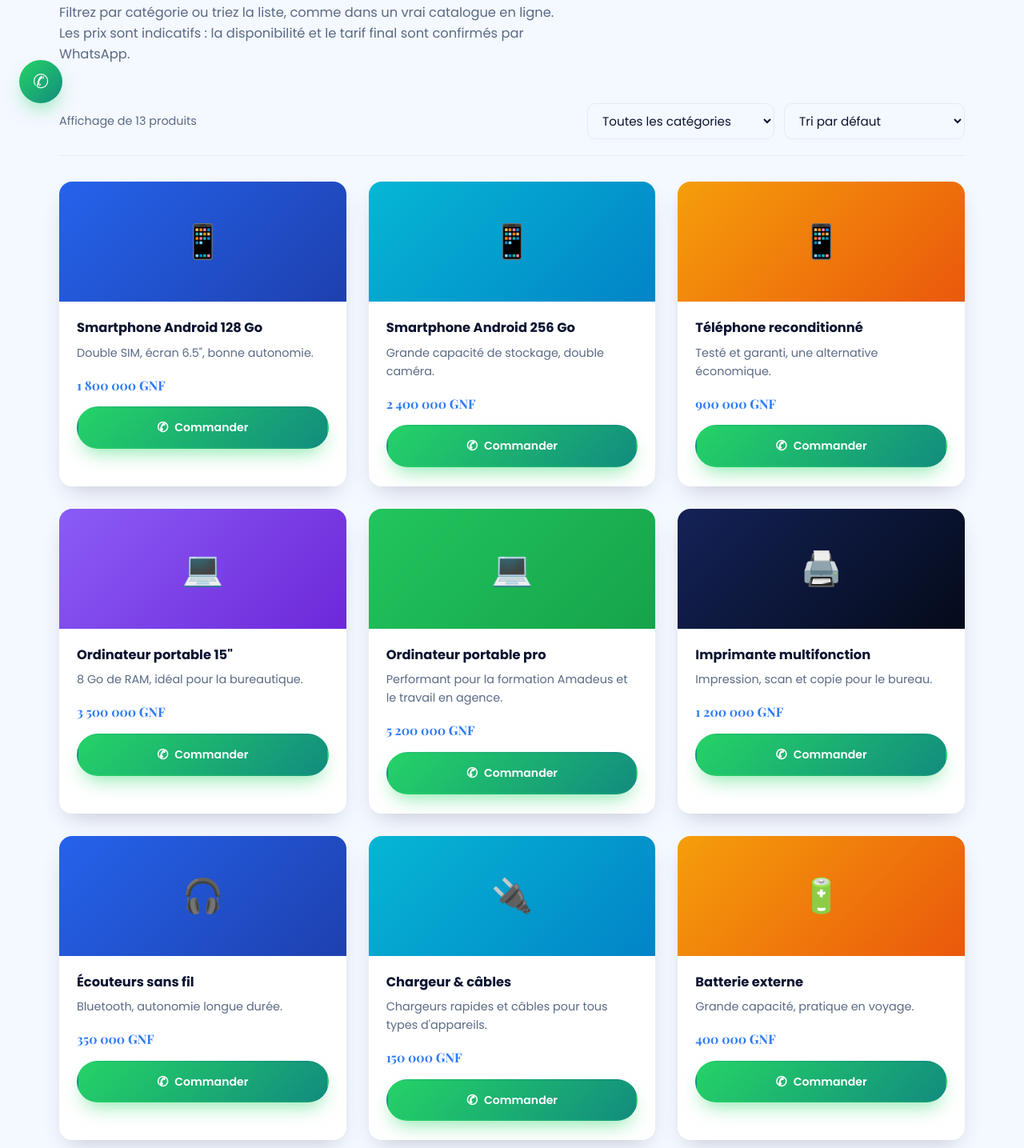
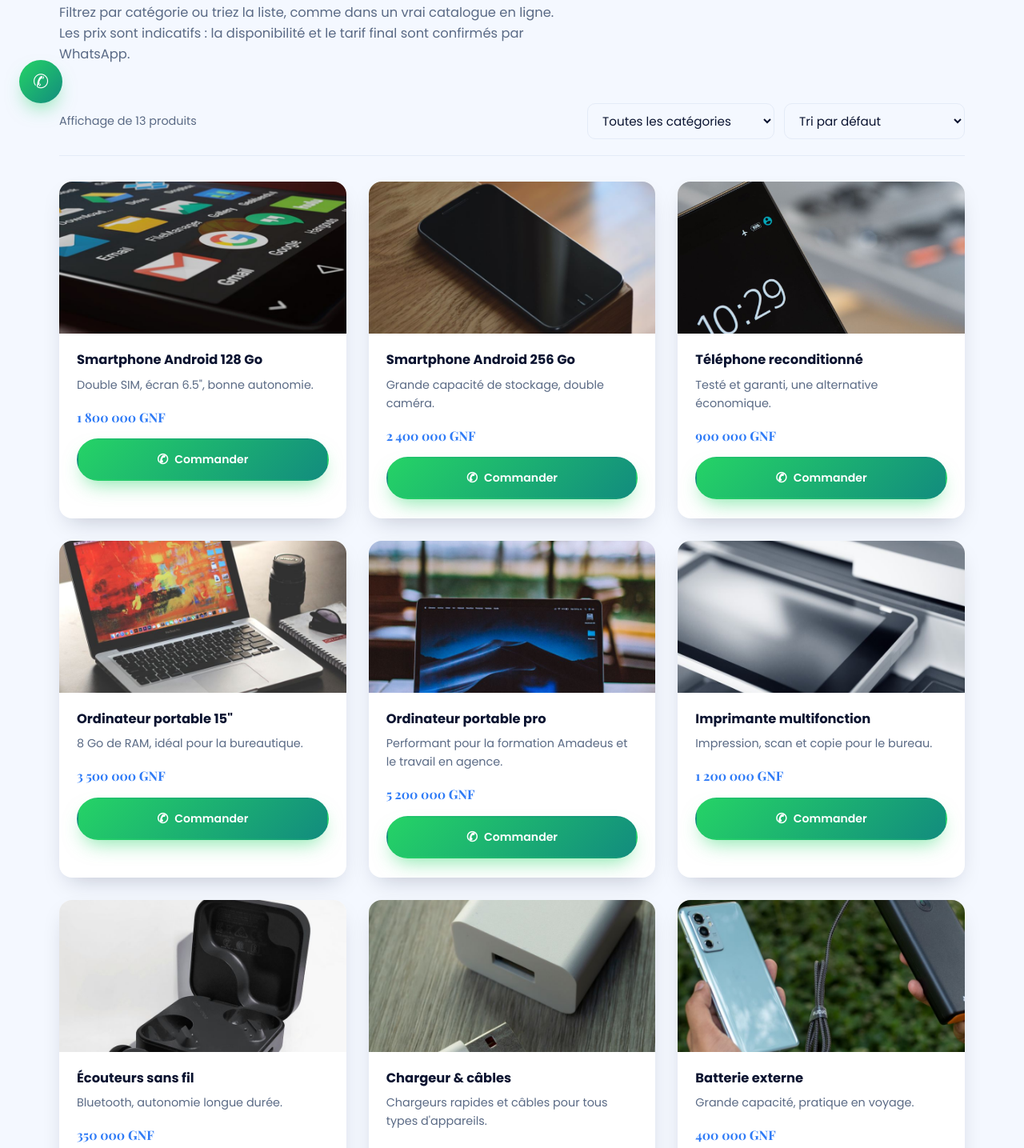
Before and after one commit to Youss622/Doumbouya-Travel-Services, a website: page boutique.html in a window 1280 px wide. Shown: the part 647-2082 px from the top of the page at 80% size. Drawn offline with nearby package versions, Linux system fonts and the light colour scheme.

Commit message:
Remplace les icones emoji des produits Boutique par de vraies photos
Chaque produit (telephones, ordinateurs, imprimante, accessoires, consoles,
jeux) affiche desormais une photo realiste plutot qu'un simple pictogramme.

```diff
--- a/boutique.html
+++ b/boutique.html
@@ -113,7 +113,7 @@
 
       <div class="grid products-grid" id="products-grid">
         <div class="card product-card" data-category="telephones" data-name="Smartphone Android 128 Go" data-price="1800000">
-          <div class="product-thumb icon-blue">📱</div>
+          <img src="images/product-smartphone-128.jpg" alt="Smartphone Android 128 Go" class="product-thumb">
           <div class="product-body">
             <h3>Smartphone Android 128 Go</h3>
             <p>Double SIM, écran 6.5", bonne autonomie.</p>
@@ -124,7 +124,7 @@
           </div>
         </div>
         <div class="card product-card" data-category="telephones" data-name="Smartphone Android 256 Go" data-price="2400000">
-          <div class="product-thumb icon-cyan">📱</div>
+          <img src="images/product-smartphone-256.jpg" alt="Smartphone Android 256 Go" class="product-thumb">
           <div class="product-body">
             <h3>Smartphone Android 256 Go</h3>
             <p>Grande capacité de stockage, double caméra.</p>
@@ -135,7 +135,7 @@
           </div>
         </div>
         <div class="card product-card" data-category="telephones" data-name="Téléphone reconditionné" data-price="900000">
-          <div class="product-thumb icon-amber">📱</div>
+          <img src="images/product-smartphone-recond.jpg" alt="Téléphone reconditionné" class="product-thumb">
           <div class="product-body">
             <h3>Téléphone reconditionné</h3>
             <p>Testé et garanti, une alternative économique.</p>
@@ -146,7 +146,7 @@
           </div>
         </div>
         <div class="card product-card" data-category="ordinateurs" data-name="Ordinateur portable 15 pouces" data-price="3500000">
-          <div class="product-thumb icon-purple">💻</div>
+          <img src="images/product-laptop-15.jpg" alt="Ordinateur portable 15 pouces" class="product-thumb">
           <div class="product-body">
             <h3>Ordinateur portable 15"</h3>
             <p>8 Go de RAM, idéal pour la bureautique.</p>
@@ -157,7 +157,7 @@
           </div>
         </div>
         <div class="card product-card" data-category="ordinateurs" data-name="Ordinateur portable pro" data-price="5200000">
-          <div class="product-thumb icon-green">💻</div>
+          <img src="images/product-laptop-pro.jpg" alt="Ordinateur portable pro" class="product-thumb">
           <div class="product-body">
             <h3>Ordinateur portable pro</h3>
             <p>Performant pour la formation Amadeus et le travail en agence.</p>
@@ -168,7 +168,7 @@
           </div>
         </div>
         <div class="card product-card" data-category="ordinateurs" data-name="Imprimante multifonction" data-price="1200000">
-          <div class="product-thumb icon-navy">🖨️</div>
+          <img src="images/product-printer.jpg" alt="Imprimante multifonction" class="product-thumb">
           <div class="product-body">
             <h3>Imprimante multifonction</h3>
             <p>Impression, scan et copie pour le bureau.</p>
@@ -179,7 +179,7 @@
           </div>
         </div>
         <div class="card product-card" data-category="accessoires" data-name="Écouteurs sans fil" data-price="350000">
-          <div class="product-thumb icon-blue">🎧</div>
+          <img src="images/product-earbuds.jpg" alt="Écouteurs sans fil" class="product-thumb">
           <div class="product-body">
             <h3>Écouteurs sans fil</h3>
             <p>Bluetooth, autonomie longue durée.</p>
@@ -190,7 +190,7 @@
           </div>
         </div>
         <div class="card product-card" data-category="accessoires" data-name="Chargeur et câbles" data-price="150000">
-          <div class="product-thumb icon-cyan">🔌</div>
+          <img src="images/product-cable.jpg" alt="Chargeur et câbles" class="product-thumb">
           <div class="product-body">
             <h3>Chargeur &amp; câbles</h3>
             <p>Chargeurs rapides et câbles pour tous types d'appareils.</p>
@@ -201,7 +201,7 @@
           </div>
         </div>
         <div class="card product-card" data-category="accessoires" data-name="Batterie externe" data-price="400000">
-          <div class="product-thumb icon-amber">🔋</div>
+          <img src="images/product-powerbank.jpg" alt="Batterie externe" class="product-thumb">
           <div class="product-body">
             <h3>Batterie externe</h3>
             <p>Grande capacité, pratique en voyage.</p>
@@ -212,7 +212,7 @@
           </div>
         </div>
         <div class="card product-card" data-category="consoles" data-name="Manette sans fil" data-price="280000">
-          <div class="product-thumb icon-purple">🎮</div>
+          <img src="images/product-controller.jpg" alt="Manette de jeu sans fil" class="product-thumb">
           <div class="product-body">
             <h3>Manette de jeu sans fil</h3>
             <p>Compatible avec les consoles récentes, autonomie longue durée.</p>
@@ -223,7 +223,7 @@
           </div>
         </div>
         <div class="card product-card" data-category="consoles" data-name="Console de jeu portable" data-price="2100000">
-          <div class="product-thumb icon-green">🕹️</div>
+          <img src="images/product-console.jpg" alt="Console de jeu portable" class="product-thumb">
           <div class="product-body">
             <h3>Console de jeu portable</h3>
             <p>Écran haute définition, idéale pour jouer partout.</p>
@@ -234,7 +234,7 @@
           </div>
         </div>
         <div class="card product-card" data-category="jeux" data-name="Jeu d'action aventure" data-price="220000">
-          <div class="product-thumb icon-blue">💿</div>
+          <img src="images/product-game-action.jpg" alt="Jeu d'action-aventure" class="product-thumb">
           <div class="product-body">
             <h3>Jeu d'action-aventure</h3>
             <p>Un des titres les plus demandés du moment.</p>
@@ -245,7 +245,7 @@
           </div>
         </div>
         <div class="card product-card" data-category="jeux" data-name="Jeu de sport" data-price="220000">
-          <div class="product-thumb icon-amber">💿</div>
+          <img src="images/product-game-sport.jpg" alt="Jeu de sport" class="product-thumb">
           <div class="product-body">
             <h3>Jeu de sport</h3>
             <p>Le dernier opus de la saison, en édition standard.</p>
--- a/css/style.css
+++ b/css/style.css
@@ -708,11 +708,10 @@ ul { list-style: none; margin: 0; padding: 0; }
 .product-card { padding: 0; overflow: hidden; }
 
 .product-thumb {
-  height: 150px;
-  display: flex;
-  align-items: center;
-  justify-content: center;
-  font-size: 2.6rem;
+  display: block;
+  width: 100%;
+  height: 190px;
+  object-fit: cover;
 }
 
 .product-body { padding: 20px 22px 24px; }
```
Also changed, not shown: images/product-cable.jpg (added), images/product-console.jpg (added), images/product-controller.jpg (added), images/product-earbuds.jpg (added), images/product-game-action.jpg (added), images/product-game-sport.jpg (added), images/product-laptop-15.jpg (added), images/product-laptop-pro.jpg (added), images/product-powerbank.jpg (added), images/product-printer.jpg (added), images/product-smartphone-128.jpg (added), images/product-smartphone-256.jpg (added), images/product-smartphone-recond.jpg (added).
